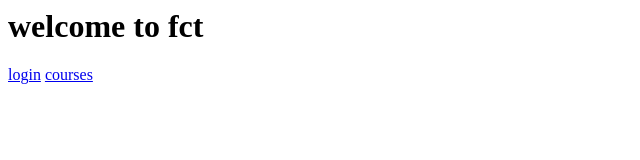
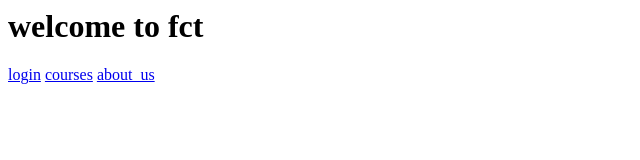
Before and after one commit to ankurkhurpadi/devops-18may_gitbranch, a plain HTML site: page index.html in a window 1280 px wide. Shown: the full height of the page, 0-640 px from the left. Drawn offline with Linux system fonts and the light colour scheme.

Commit message:
modified index.html on about_us branch

```diff
--- a/index.html
+++ b/index.html
@@ -1,3 +1,4 @@
 <h1>welcome to fct </h1>
 <a href="login.html">login</a>
 <a href="courses.html">courses</a>
+<a href="about_us.html">about_us</a>
```
